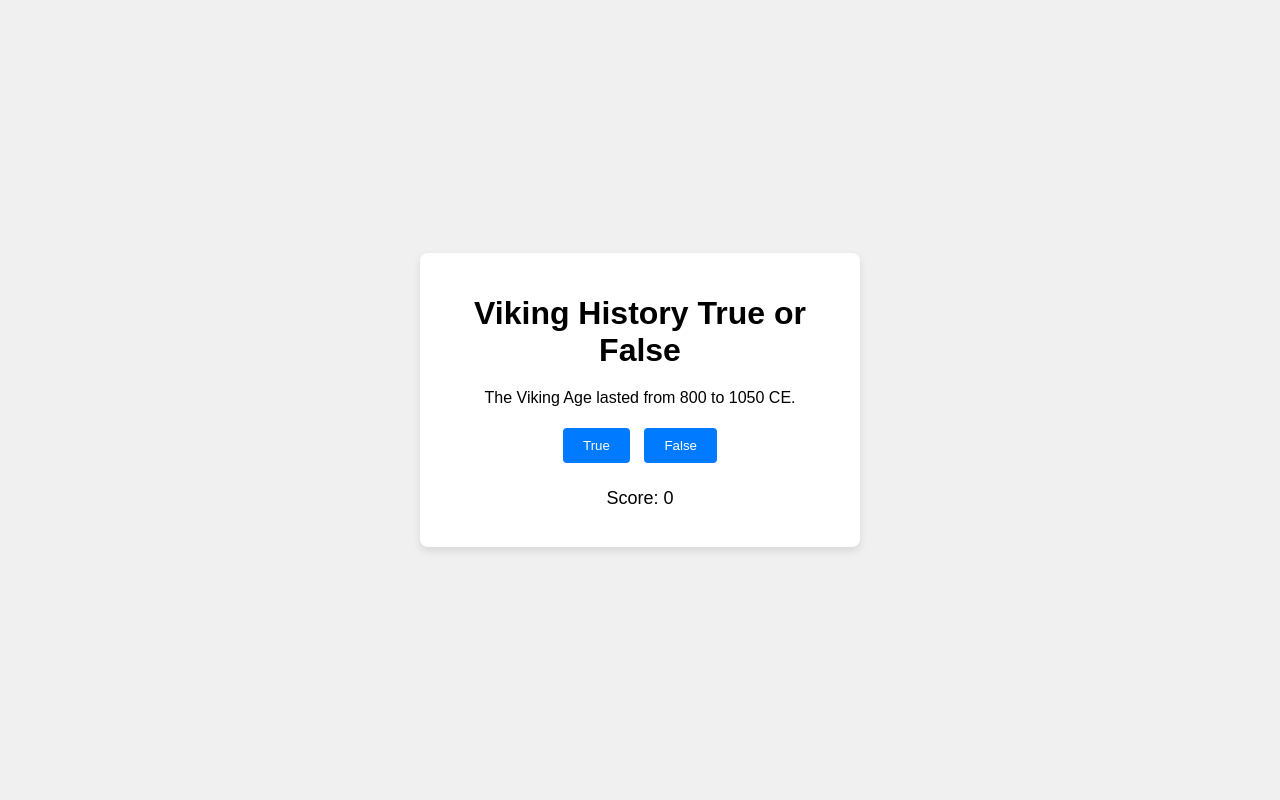
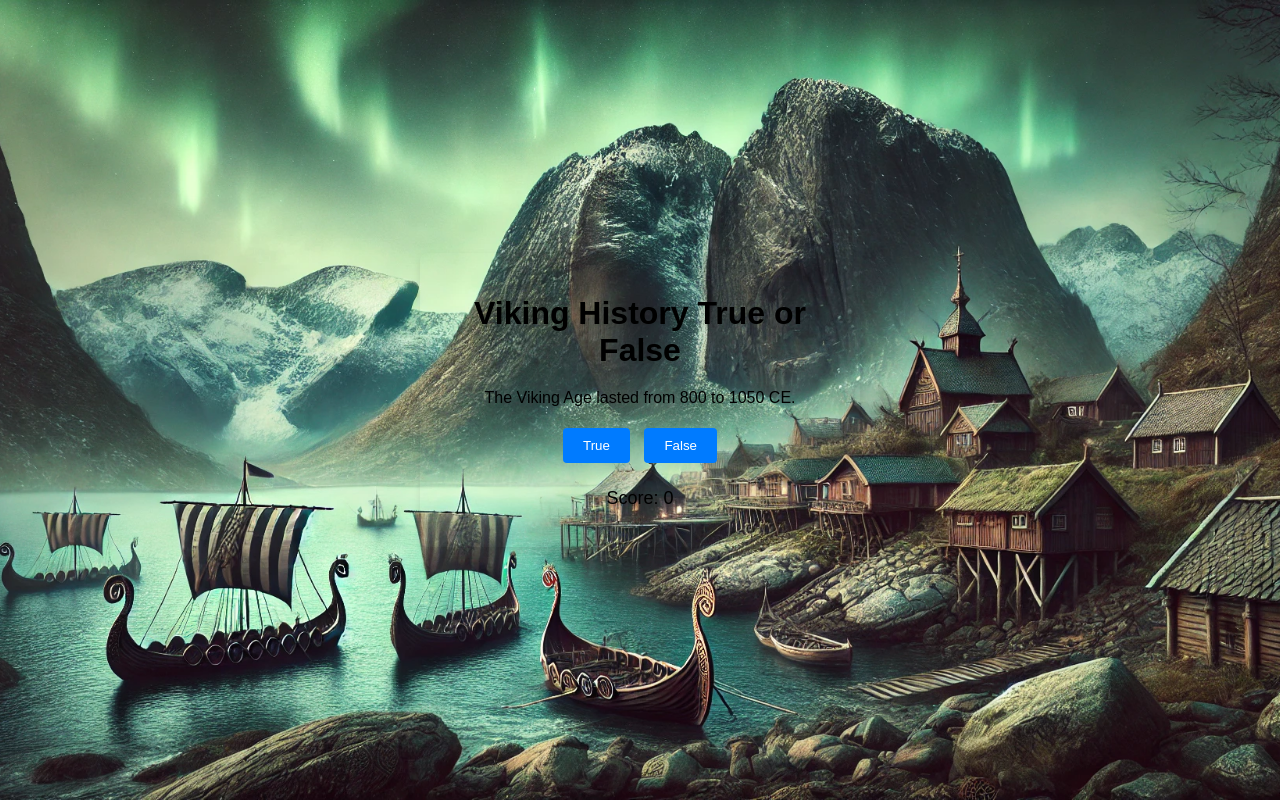
Before and after one commit to S-b4g1a/home-project, a plain HTML site: page index.html in a window 1280 px wide. Drawn offline with Linux system fonts and the light colour scheme.

Commit message:
create bacjground image or body and card element

```diff
--- a/index.html
+++ b/index.html
@@ -1,4 +1,3 @@
-<!DOCTYPE html>
 <!DOCTYPE html>
 <html lang="en">
 <head>
--- a/styles.css
+++ b/styles.css
@@ -3,7 +3,7 @@ body {
     justify-content: center;
     align-items: center;
     height: 100vh;
-    background-color: #f0f0f0;
+    background: url('assets/DALL·E\ 2024-11-08\ 14.34.18\ -\ A\ breathtaking\ Viking\ scenery\ with\ a\ fjord\ surrounded\ by\ towering\ snow-capped\ mountains.\ Traditional\ wooden\ Viking\ ships\ with\ intricately\ carved\ drago.webp') no-repeat center center/cover;
     margin: 0;
     font-family: Arial, sans-serif;
 }
@@ -16,13 +16,19 @@ body {
 }
 
 .card {
-    background: #fff;
+    background: url('assets/DALL·E\ 2024-11-08\ 14.34.18\ -\ A\ breathtaking\ Viking\ scenery\ with\ a\ fjord\ surrounded\ by\ towering\ snow-capped\ mountains.\ Traditional\ wooden\ Viking\ ships\ with\ intricately\ carved\ drago.webp')
+    fill;
     padding: 20px;
     border-radius: 8px;
     box-shadow: 0 4px 8px rgba(0, 0, 0, 0.1);
     text-align: center;
     max-width: 400px;
     width: 100%;
+    transition: transform 0.2s;
+}
+
+.card:hover {
+    transform: scale(1.05);
 }
 
 h1 {
```
Also changed, not shown: assets/DALL·E 2024-11-08 14.34.18 - A breathtaking Viking scenery with a fjord surrounded by towering snow-capped mountains. Traditional wooden Viking ships with intricately carved drago.webp (added), script.js (line endings or trailing spaces).
